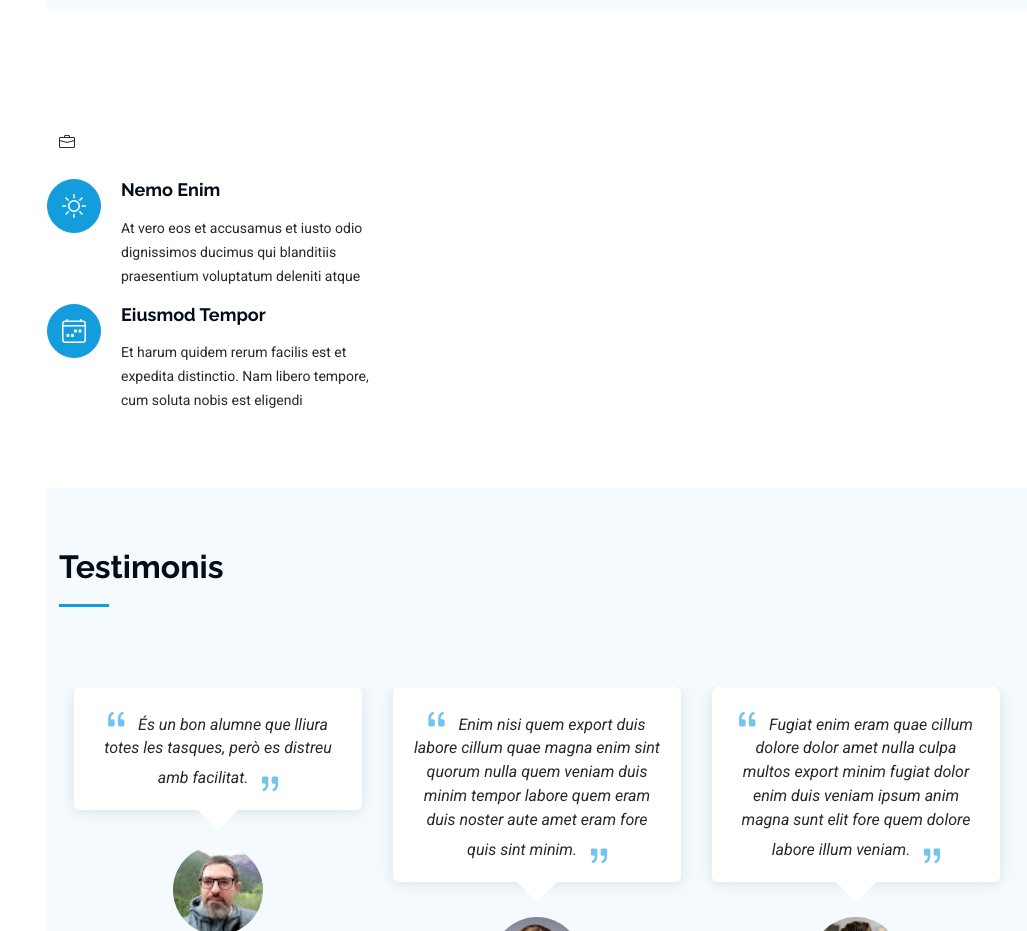
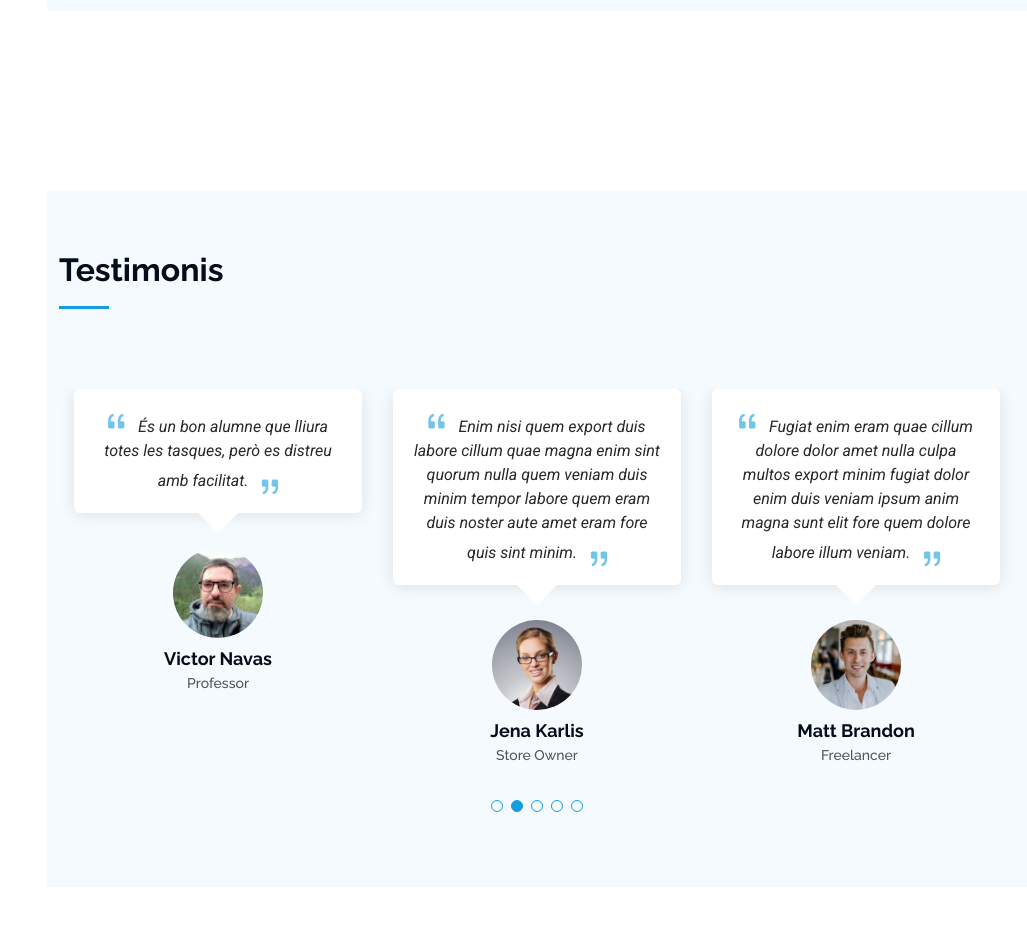
Before and after one commit to raul219/raul219.github.io, a plain HTML site: page index.html in a window 1280 px wide. Shown: the part 4000-4931 px from the top of the page, without its empty margins (253-1280 px from the left). Drawn offline with Linux system fonts and the light colour scheme.

Commit message:
Update index.html

```diff
--- a/index.html
+++ b/index.html
@@ -452,7 +452,6 @@
 
         <div class="row gy-4">
 
-            <div class="icon flex-shrink-0"><i class="bi bi-briefcase"></i></div>
             <div>
             </div>
           </div>
@@ -466,21 +465,8 @@
             <div>
             </div>
           </div><!-- End Service Item -->
-
-          <div class="col-lg-4 col-md-6 service-item d-flex" data-aos="fade-up" data-aos-delay="500">
-            <div class="icon flex-shrink-0"><i class="bi bi-brightness-high"></i></div>
-            <div>
-              <h4 class="title"><a href="service-details.html" class="stretched-link">Nemo Enim</a></h4>
-              <p class="description">At vero eos et accusamus et iusto odio dignissimos ducimus qui blanditiis praesentium voluptatum deleniti atque</p>
             </div>
           </div><!-- End Service Item -->
-
-          <div class="col-lg-4 col-md-6 service-item d-flex" data-aos="fade-up" data-aos-delay="600">
-            <div class="icon flex-shrink-0"><i class="bi bi-calendar4-week"></i></div>
-            <div>
-              <h4 class="title"><a href="service-details.html" class="stretched-link">Eiusmod Tempor</a></h4>
-              <p class="description">Et harum quidem rerum facilis est et expedita distinctio. Nam libero tempore, cum soluta nobis est eligendi</p>
-            </div>
           </div><!-- End Service Item -->
 
         </div>
```
